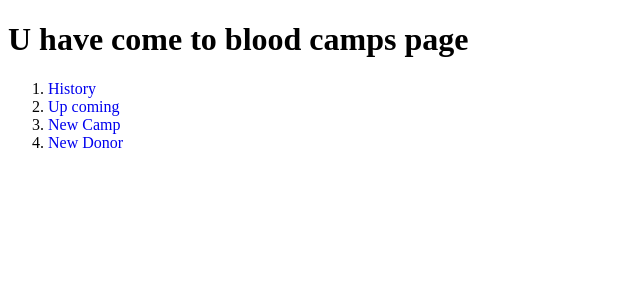
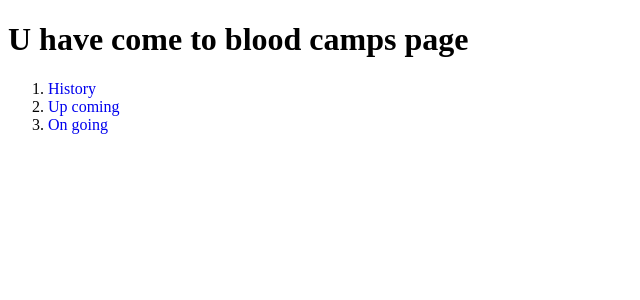
Before and after one commit to girish447474/Blood-Bank-Management-System, a Django app: template bloodbank/bloodcamps/templates/bloodcamps/camphome.html in a window 1280 px wide. Shown: the top 300 px of the page, without its empty margins (0-640 px from the left). Run offline with Django 3.2, Linux system fonts and the light colour scheme; the template is opened without the code that fills it, so the values that code supplies are empty.

Commit message:
Update camphome.html

```diff
--- a/bloodbank/bloodcamps/templates/bloodcamps/camphome.html
+++ b/bloodbank/bloodcamps/templates/bloodcamps/camphome.html
@@ -9,8 +9,7 @@
     <ol>
       <li><a href="{% url 'bloodcamps:history' %}" style="text-decoration:none">History</a></li>
       <li><a href="{% url 'bloodcamps:upcoming' %}" style="text-decoration:none">Up coming</a></li>
-      <li><a href="{% url 'bloodcamps:newcamppage' %}" style="text-decoration:none">New Camp</a></li>
-      <li><a href="{% url 'bloodcamps:newdonorpage' %}" style="text-decoration:none">New Donor</a></li>
+      <li><a href="{% url 'bloodcamps:ongoing' %}" style="text-decoration:none">On going</a></li>
     </ol>
   </body>
 </html>
```
